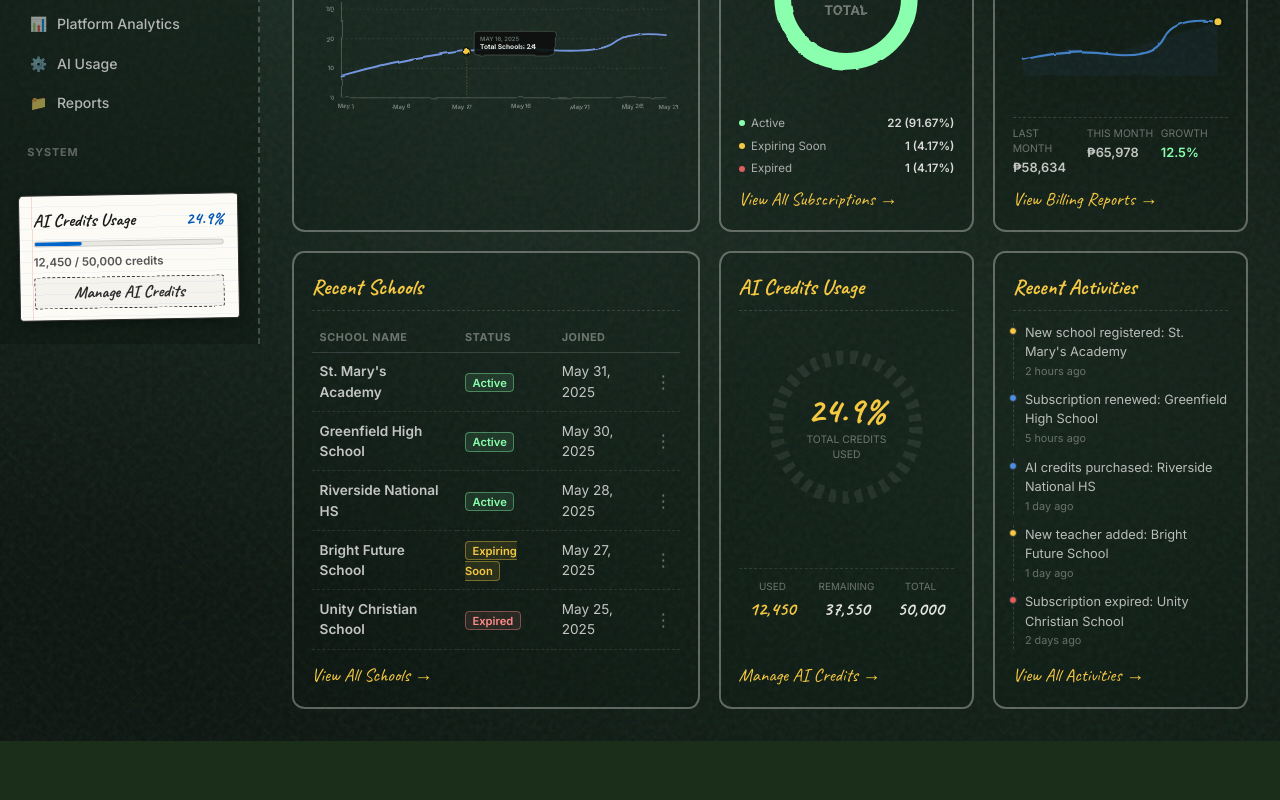
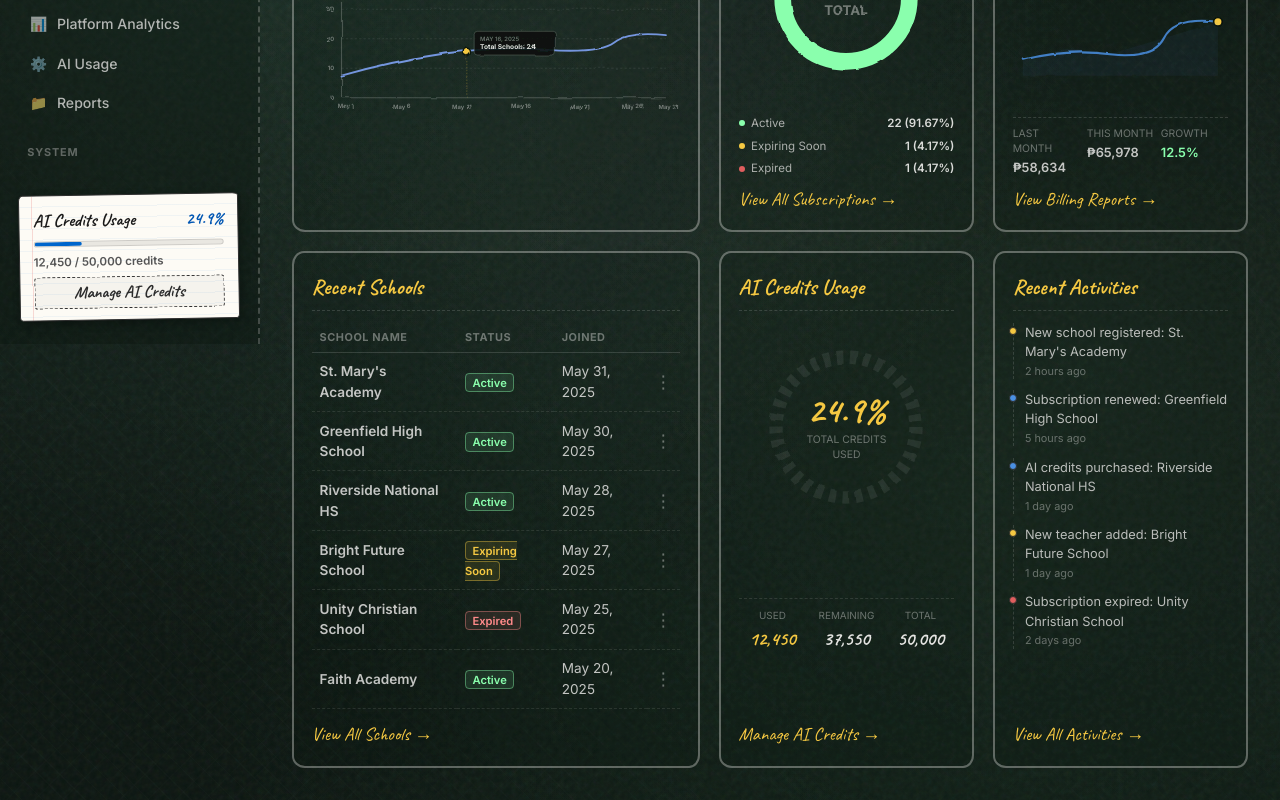
Before and after one commit to janreyHablaMina/School-Management-Sass, a Next.js app in the folder web/: page /admin in a window 1280 px wide. Shown: the part 456-1256 px from the top of the page. Before the commit the page ends 1197 px from the top, so only its background shows below. Built offline with nearby package versions, Linux system fonts and the light colour scheme; a web font is replaced by a local one.

Commit message:
Recent List

```diff
--- a/web/src/app/admin/page.tsx
+++ b/web/src/app/admin/page.tsx
@@ -531,6 +531,7 @@ export default function AdminDashboard() {
                         { name: "Riverside National HS", status: "Active", plan: "School Plan", joined: "May 28, 2025" },
                         { name: "Bright Future School", status: "Expiring Soon", plan: "School Plan", joined: "May 27, 2025" },
                         { name: "Unity Christian School", status: "Expired", plan: "School Plan", joined: "May 25, 2025" },
+                        { name: "Faith Academy", status: "Active", plan: "School Plan", joined: "May 20, 2025" },
                       ].map((school, i) => (
                         <tr key={i}>
                           <td className={styles.schoolNameCol}>{school.name}</td>
```
